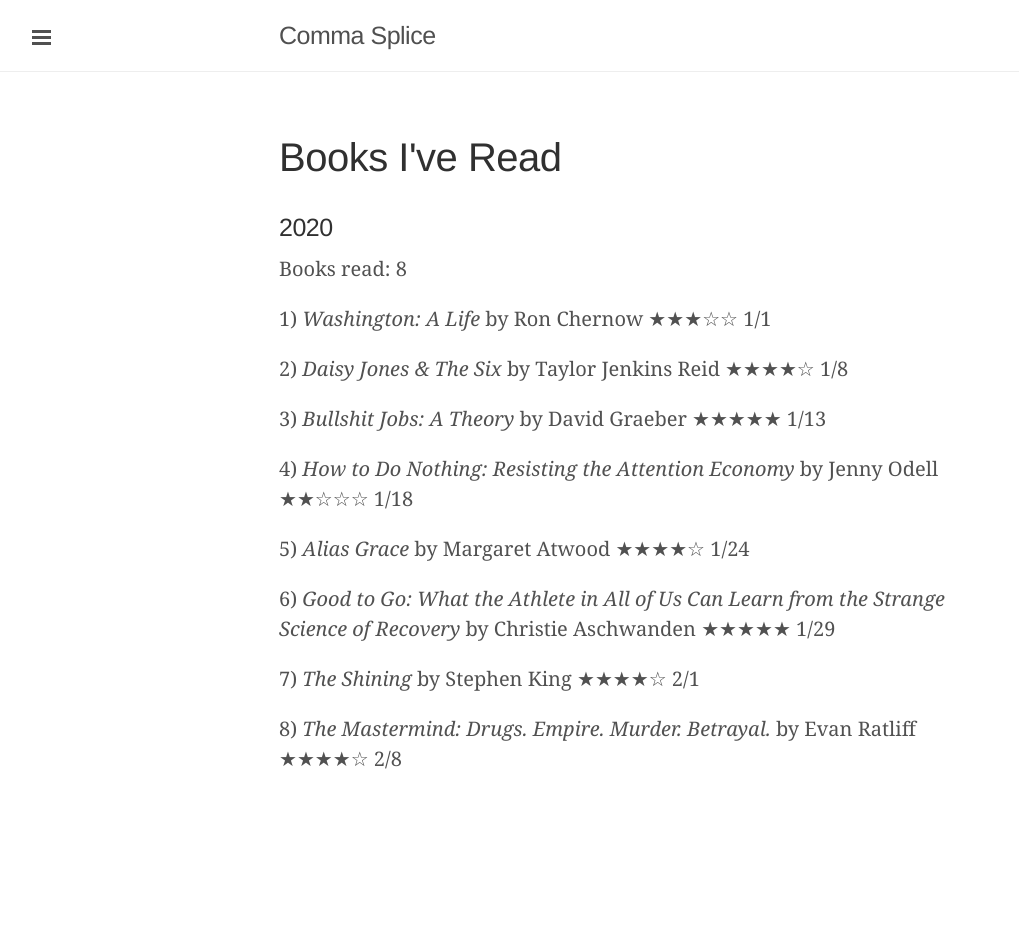
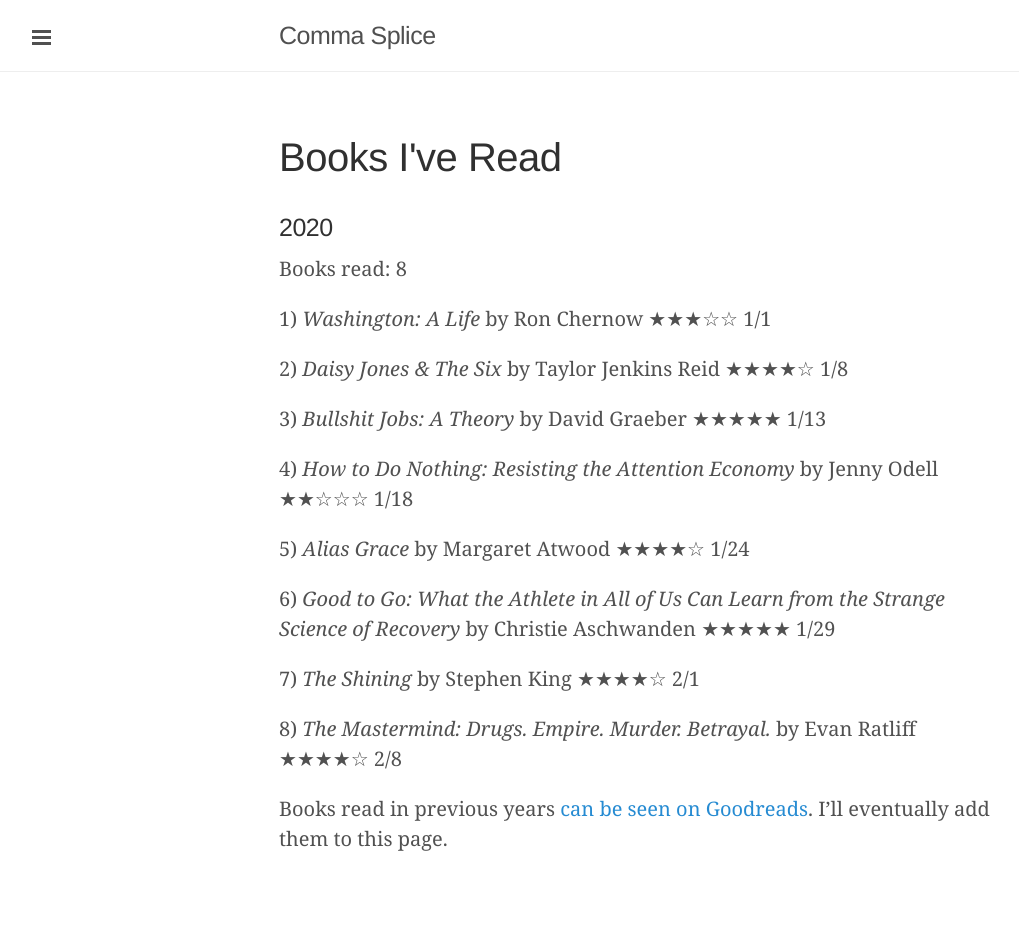
Before and after one commit to davidixon/davidixon.github.io, a Jekyll site: the page built from books.md, in a window 1280 px wide. Shown: the whole page, without its empty margins (1-1020 px from the left). Built offline with Jekyll 4.4.1, drawn with Linux system fonts in a browser that asks for light colours; before the commit the page ends 900 px from its top, so only the background shows below that.

Commit message:
modified book log

```diff
--- a/books.md
+++ b/books.md
@@ -23,3 +23,5 @@
 7) *The Shining* by Stephen King ★★★★☆ 2/1
 
 8) *The Mastermind: Drugs. Empire. Murder. Betrayal.* by Evan Ratliff ★★★★☆ 2/8
+
+Books read in previous years [can be seen on Goodreads](https://www.goodreads.com/review/list/2753148?shelf=read). I'll eventually add them to this page.
```
